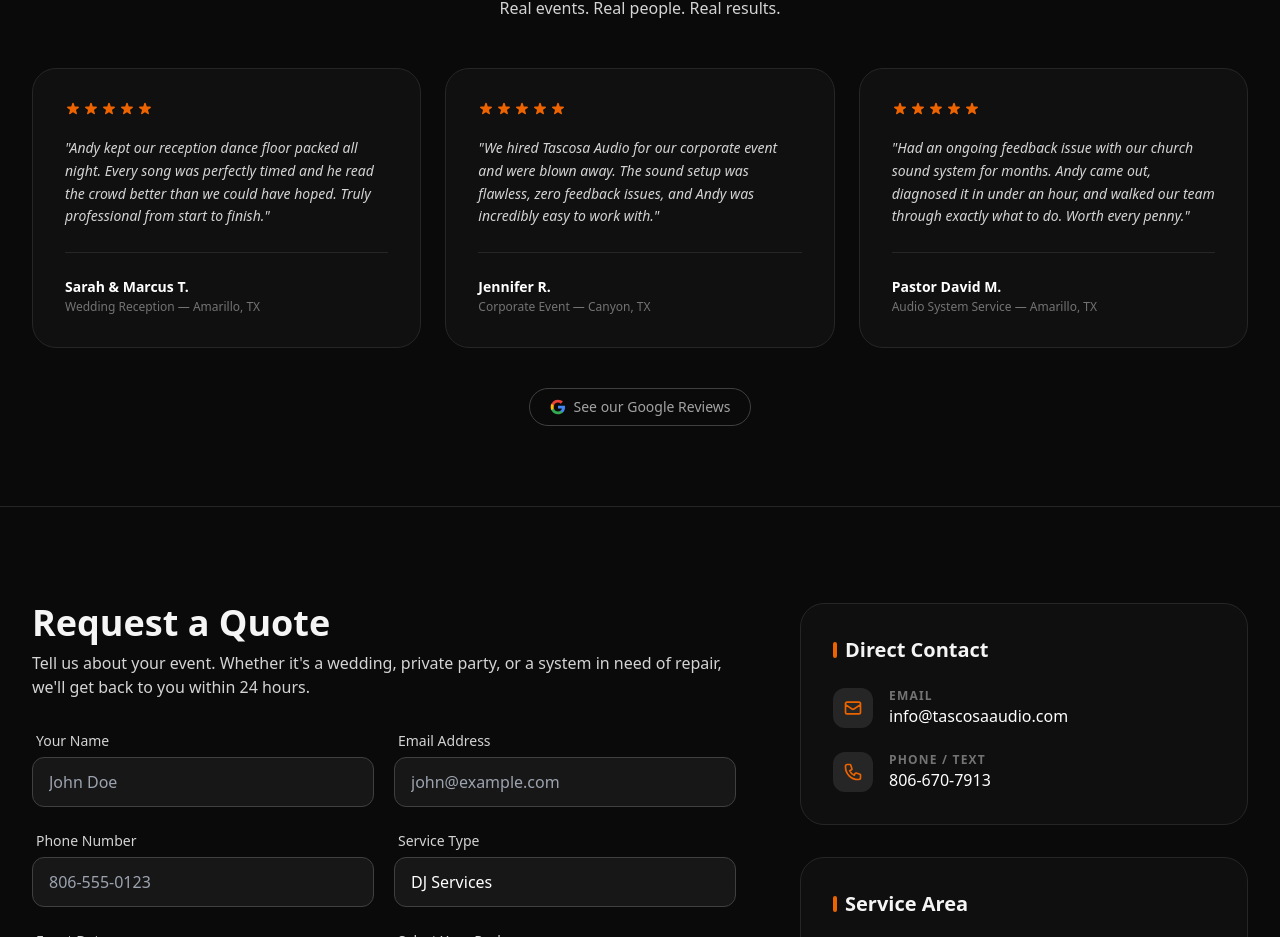
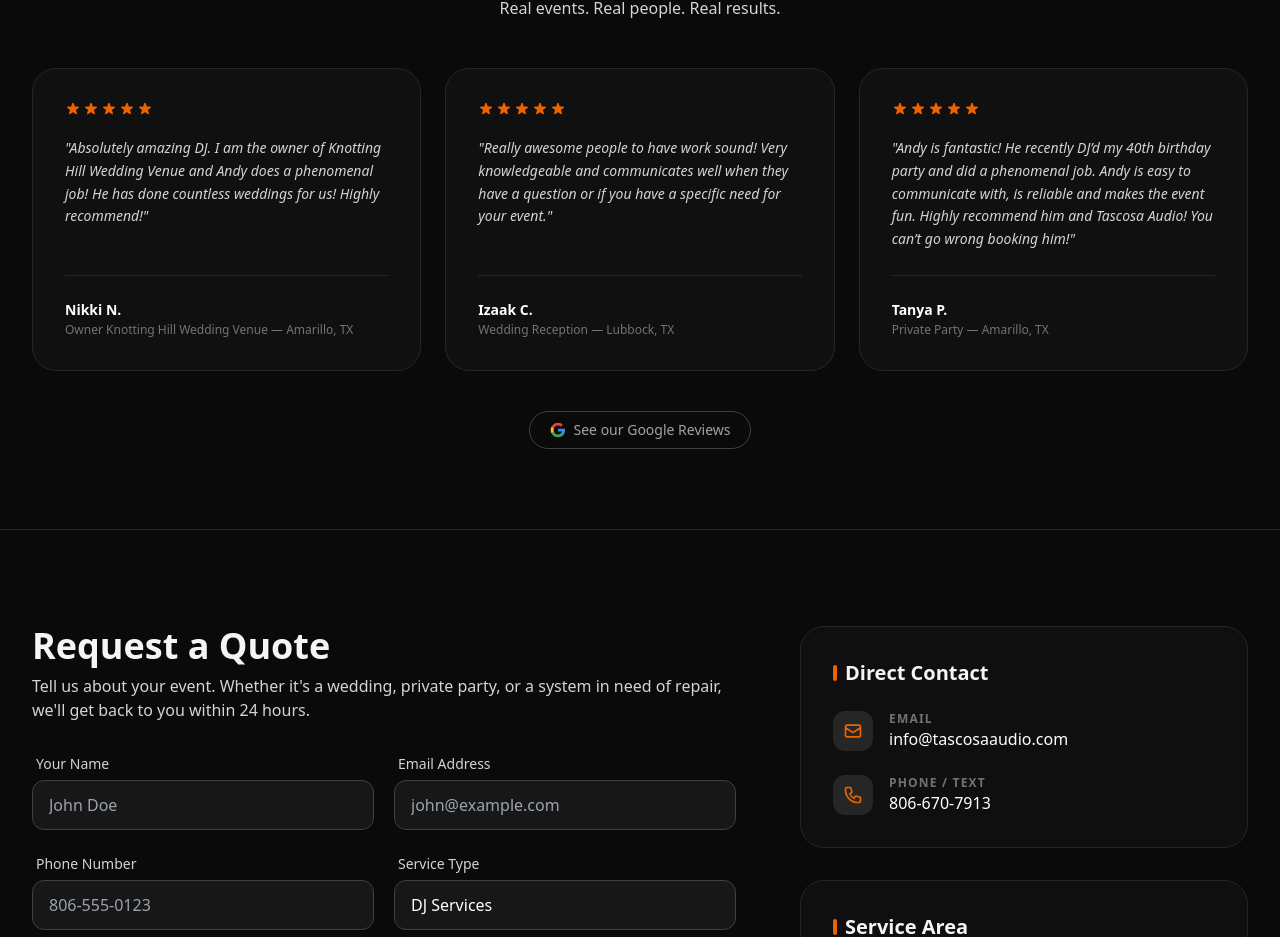
Before and after one commit to dexter806/tascosa.audio, a Next.js app: page / in a window 1280 px wide. Shown: the part 4659-5596 px from the top of the page. Built offline with nearby package versions, Linux system fonts and the light colour scheme.

Commit message:
Update index.js

```diff
--- a/pages/index.js
+++ b/pages/index.js
@@ -40,21 +40,21 @@ const FormInput = ({ label, id, ...props }) => (
 const TESTIMONIALS = [
   {
     quote:
-      "Andy kept our reception dance floor packed all night. Every song was perfectly timed and he read the crowd better than we could have hoped. Truly professional from start to finish.",
-    name: "Sarah & Marcus T.",
-    event: "Wedding Reception — Amarillo, TX",
+      "Absolutely amazing DJ. I am the owner of Knotting Hill Wedding Venue and Andy does a phenomenal job! He has done countless weddings for us! Highly recommend!",
+    name: "Nikki N.",
+    event: "Owner Knotting Hill Wedding Venue — Amarillo, TX",
   },
   {
     quote:
-      "We hired Tascosa Audio for our corporate event and were blown away. The sound setup was flawless, zero feedback issues, and Andy was incredibly easy to work with.",
-    name: "Jennifer R.",
-    event: "Corporate Event — Canyon, TX",
+      "Really awesome people to have work sound! Very knowledgeable and communicates well when they have a question or if you have a specific need for your event.",
+    name: "Izaak C.",
+    event: "Wedding Reception — Lubbock, TX",
   },
   {
     quote:
-      "Had an ongoing feedback issue with our church sound system for months. Andy came out, diagnosed it in under an hour, and walked our team through exactly what to do. Worth every penny.",
-    name: "Pastor David M.",
-    event: "Audio System Service — Amarillo, TX",
+      "Andy is fantastic! He recently DJ’d my 40th birthday party and did a phenomenal job. Andy is easy to communicate with, is reliable and makes the event fun. Highly recommend him and Tascosa Audio! You can’t go wrong booking him!",
+    name: "Tanya P.",
+    event: "Private Party — Amarillo, TX",
   },
 ];
 
@@ -659,7 +659,7 @@ export default function Home() {
             {/* Google Reviews CTA */}
             <div className="mt-10 text-center">
               <a
-                href="https://g.page/r/YOUR_GOOGLE_PLACE_ID/review"
+                href="https://g.page/r/CUYW782-oq-MEBM/review"
                 target="_blank"
                 rel="noopener noreferrer"
                 className="inline-flex items-center gap-2 text-sm text-neutral-400 hover:text-white border border-neutral-700 hover:border-neutral-500 rounded-full px-5 py-2 transition-all"
```
